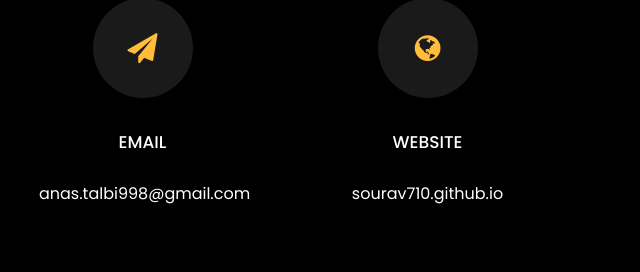
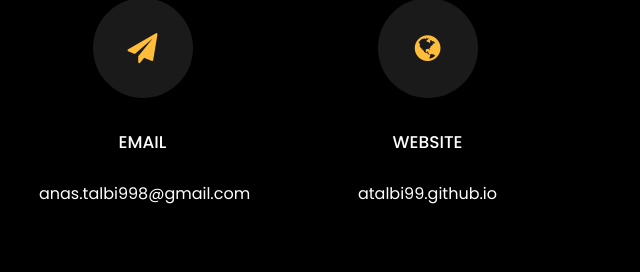
Before and after one commit to atalbi99/Mywebsite, a plain HTML site: page index.html in a window 1280 px wide. Shown: the part 6324-6596 px from the top of the page, 640-1280 px from the left. Drawn offline with Linux system fonts and the light colour scheme; files whose address does not match are found by name.

Commit message:
Update index.html

```diff
--- a/index.html
+++ b/index.html
@@ -478,7 +478,7 @@ autres matériels</p>
           			<span class="icon-globe"></span>
           		</div>
           		<h3 class="mb-4">Website</h3>
-	            <p><a href="https://sourav710.github.io/Mywebsite/">sourav710.github.io</a></p>
+	            <p><a href="https://atalbi99.github.io/Mywebsite/">atalbi99.github.io</a></p>
 	          </div>
           </div>
         </div>
```
